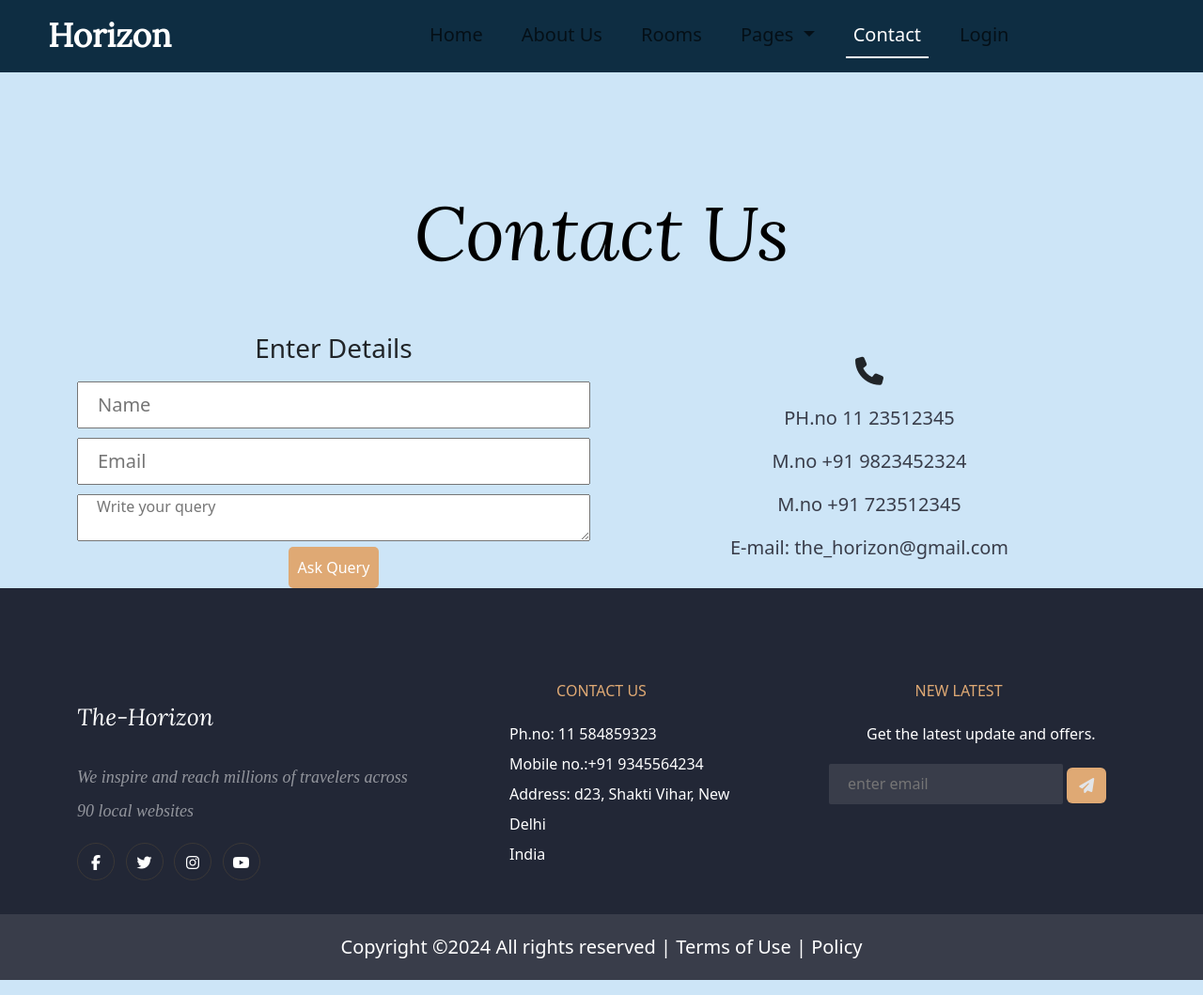
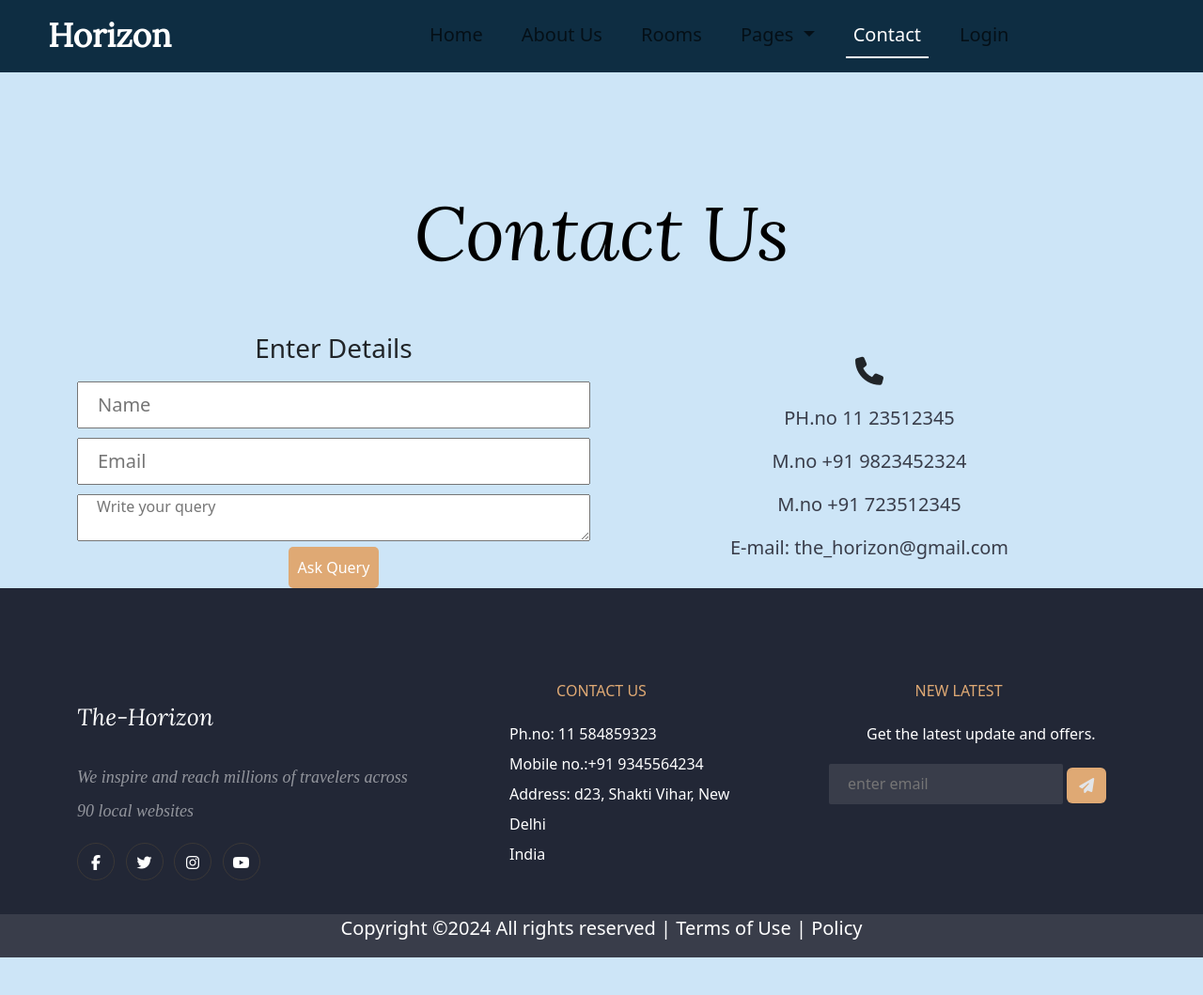
Before and after one commit to dheerajsinghjeena/hotel, a plain HTML site: page contact.html in a window 1280 px wide. Shown: the whole page at 94% size. After the commit the page ends 1019 px from the top, so only its background shows below. Drawn offline with nearby package versions, Linux system fonts and the light colour scheme; files whose address does not match are found by name.

Commit message:
all changes are done

```diff
--- a/contact.html
+++ b/contact.html
@@ -165,13 +165,16 @@
     </section>
 
 <!-- declaration part for website -->
-    <section class="footer-declare">
-      <div class="container declare-text">
-        <p>Copyright ©2024 All rights reserved | <a href="#" style="text-decoration: none; color: white;">Terms of Use</a> |
-          <a href="#" style="text-decoration: none; color: white;">Policy</a>
-        </p>
-      </div>
-    </section>
+<section class="footer-declare">
+  <div class="container declare-text">
+    <div class="row text-center">
+      <p>
+        Copyright ©2024 All rights reserved | <a href="#" style="text-decoration: none; color: white;" data-bs-toggle="modal" data-bs-target="#terms_and_policy">Terms of Use</a> |
+        <a href="#" style="text-decoration: none; color: white;" data-bs-toggle="modal" data-bs-target="#terms_and_policy">Policy</a>
+      </p>
+    </div>
+  </div>
+</section>
 <!-- bootstrap javascript -->
     <script src="https://cdn.jsdelivr.net/npm/bootstrap@5.3.2/dist/js/bootstrap.bundle.min.js"></script>
 </body>
--- a/css/about.css
+++ b/css/about.css
@@ -291,8 +291,5 @@ a.b-name {
 
   .declare-text p{
     font-size: 20px;
-    padding: 20px;
     color: white;
-    text-align: center;
-    /* display: inline-block; */
   }
--- a/css/blog.css
+++ b/css/blog.css
@@ -331,8 +331,5 @@ a.b-name {
 
 .declare-text p{
   font-size: 20px;
-  padding: 20px;
   color: white;
-  text-align: center;
-  /* display: inline-block; */
 }
--- a/css/contact.css
+++ b/css/contact.css
@@ -227,8 +227,5 @@ a.b-name {
 
 .declare-text p{
   font-size: 20px;
-  padding: 20px;
   color: white;
-  text-align: center;
-  /* display: inline-block; */
 }
--- a/css/index.css
+++ b/css/index.css
@@ -624,8 +624,5 @@ a.navbar-brand {
 
 .declare-text p {
   font-size: 20px;
-  padding: 20px;
   color: white;
-  text-align: center;
-  /* display: inline-block; */
 }
--- a/css/room.css
+++ b/css/room.css
@@ -289,8 +289,5 @@ a.b-name {
 
 .declare-text p{
   font-size: 20px;
-  padding: 20px;
   color: white;
-  text-align: center;
-  /* display: inline-block; */
 }
```
Also changed, not shown: about-us.html (+6 -3 lines), blog.html (+6 -3 lines), index.html (+6 -6 lines), room.html (+6 -3 lines).
